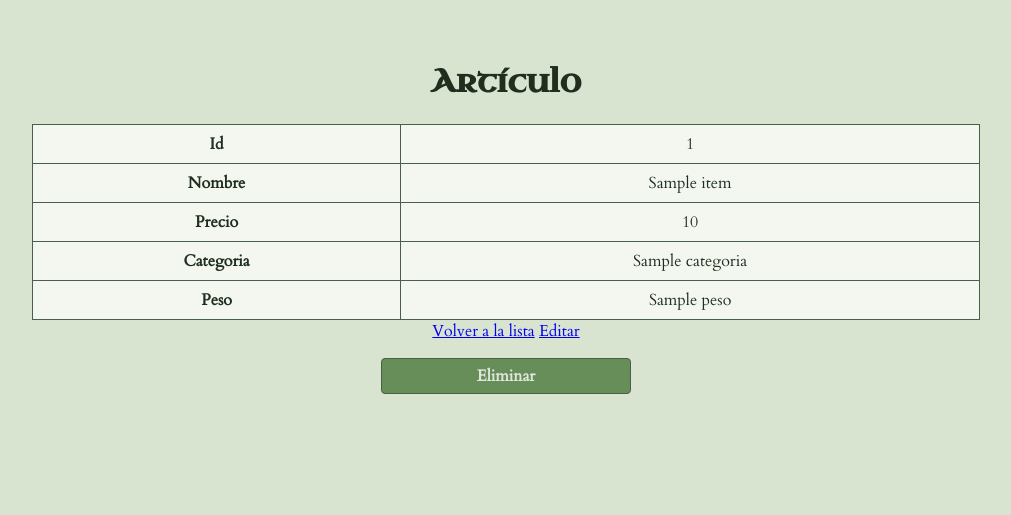
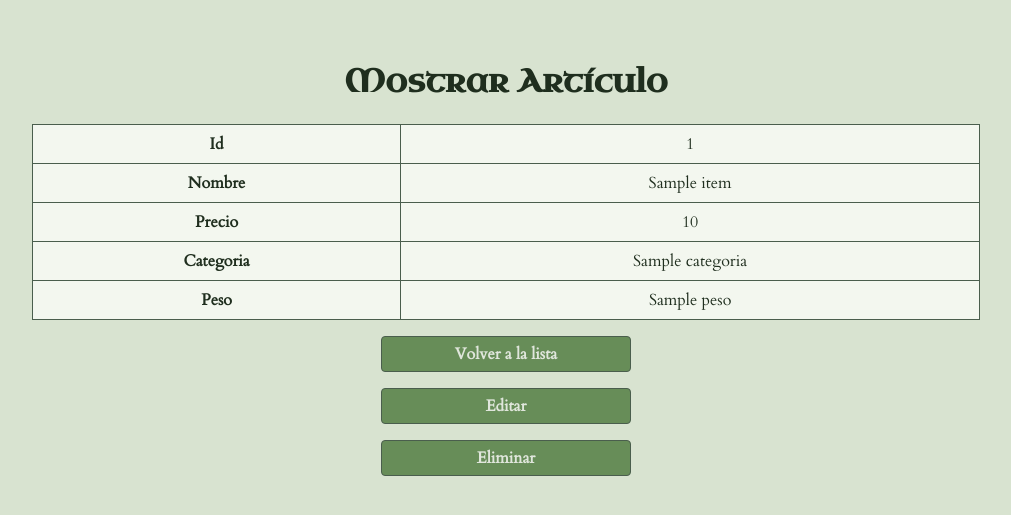
Before and after one commit to CarJimCha/proyecto-tienda, a Symfony app: template templates/item/show.html.twig in a window 1280 px wide. Shown: the top 515 px of the page, without its empty margins (134-1145 px from the left). Run offline with Twig, Linux system fonts and the light colour scheme; the template is opened without the code that fills it: most values are stand-ins (such as "Sample title", 1, 10 or a date in 2020); some libraries are stand-ins or nearby versions.

Commit message:
Aesthetic changes - Administrar Artículos

```diff
--- a/templates/item/edit.html.twig
+++ b/templates/item/edit.html.twig
@@ -3,9 +3,9 @@
 {% block title %}Editar Artículo{% endblock %}
 
 {% block body %}
-    <h1>Editar Item</h1>
+    <h1>Editar Artículo</h1>
 
     {{ include('item/_form.html.twig', {'button_label': 'Actualizar'}) }}
 
-    <br><a href="{{ path('app_item_index') }}" class="btn">Volver a la lista</a>
+    <a href="{{ path('app_item_index') }}" class="btn">Volver a la lista</a>
 {% endblock %}
--- a/templates/item/show.html.twig
+++ b/templates/item/show.html.twig
@@ -3,7 +3,7 @@
 {% block title %}{{ item.nombre }}{% endblock %}
 
 {% block body %}
-    <h1>Artículo</h1>
+    <h1>Mostrar Artículo</h1>
 
     <table class="table">
         <tbody>
@@ -30,9 +30,9 @@
         </tbody>
     </table>
 
-    <a href="{{ path('app_item_index') }}">Volver a la lista</a>
+    <a href="{{ path('app_item_index') }}" class="btn">Volver a la lista</a>
 
-    <a href="{{ path('app_item_edit', {'id': item.id}) }}">Editar</a>
+    <br><a href="{{ path('app_item_edit', {'id': item.id}) }}" class="btn">Editar</a>
 
     {{ include('item/_delete_form.html.twig') }}
 {% endblock %}
```
